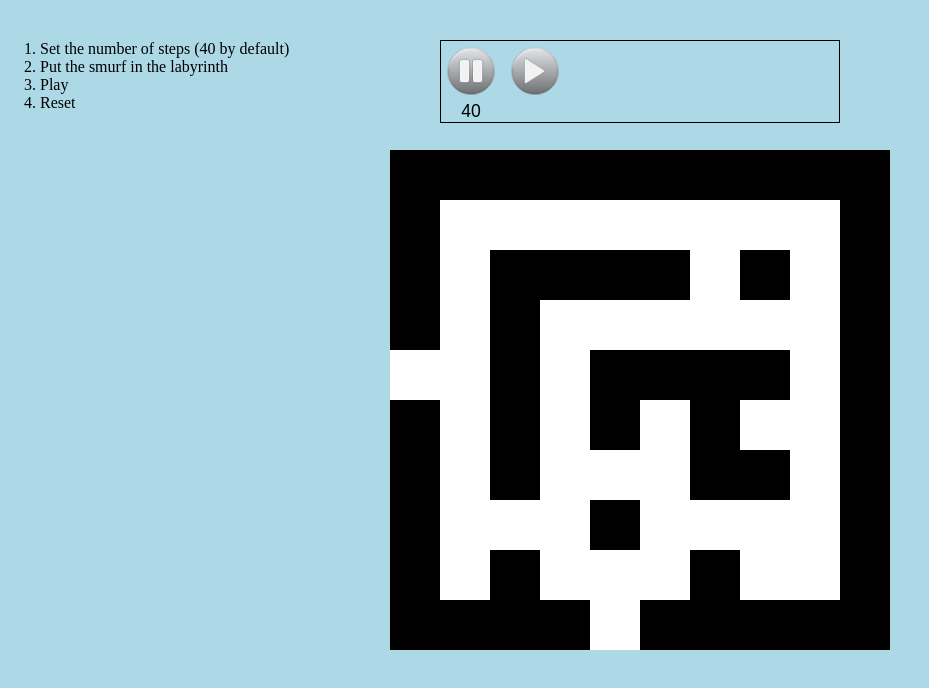
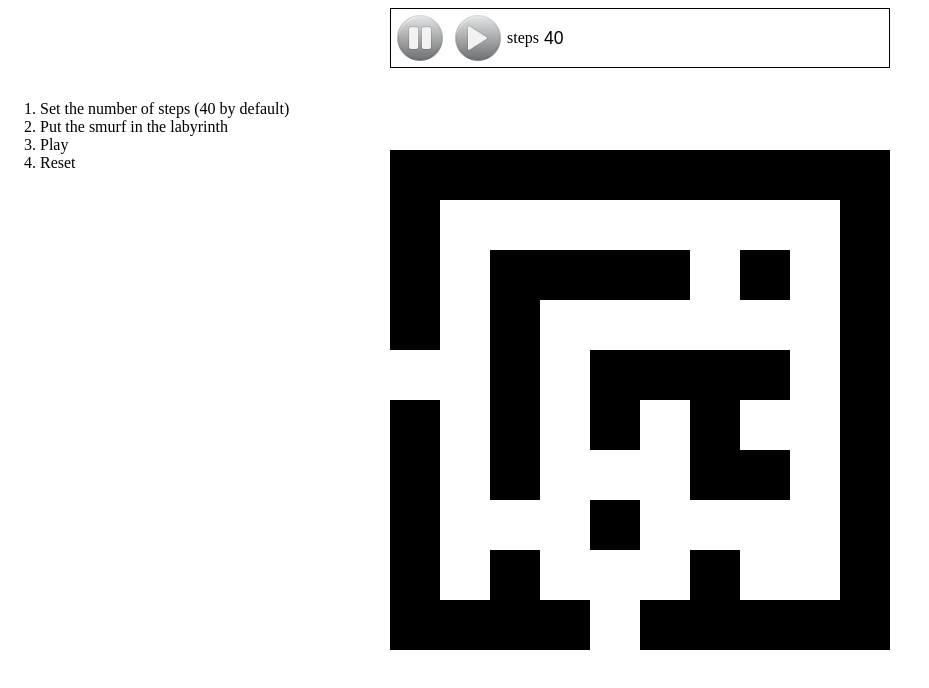
Before and after one commit to EnricoIsola/Labyrinth, a plain HTML site: page index.html in a window 1280 px wide. Shown: the whole page, without its empty margins (0-929 px from the left). Drawn offline with nearby package versions, Linux system fonts and the light colour scheme; files whose address does not match are found by name.

Commit message:
secondo upload

```diff
--- a/index.html
+++ b/index.html
@@ -24,14 +24,11 @@
 
         </div>
         <div class="display">
-            <div class="pulsanti">
                 <img src="img/pause.png" onclick="location.reload();" alt="">
                 <img src="img/play.png" onclick="principale();"" alt="">
-            </div>
-            <div class="caselle">
+                <div>steps</div>
                 <input type="text" id="impostaPassi" value="40">
                 <input type="text" id="warning">
-            </div>
         </div>
 
         <!--<script src="app.js"></script>-->
--- a/style.css
+++ b/style.css
@@ -16,12 +16,14 @@
     clear: both;
 }
 
-body {
-    background-color: #add8e6;
+
+html, body {
+    height: 100%;
+    width: 100%;
 }
 
 ol {
-    margin-top: 40px;
+    margin-top: 100px;
     margin-left: 40px;
 }
 
@@ -69,29 +71,30 @@ ol {
 .display{
     position: absolute;
     left: 50%;
-    top: 5%;
+    top: 1%;
     transform: translateX(-50%);
-    width: 400px;
+    width: 500px;
 
     border: 1px solid black;
 }
 
-.pulsanti{
+.display{
     height: 60px;
+    width: 500px;
+    display: flex;
+    align-items: center;
 }
 
-.pulsanti img{
+.display img{
     max-width: 100%;
     max-height:100%
 }
 
-.pulsanti img:hover{
+.display img:hover{
     cursor: pointer;
 }
 
-.caselle input{
-   font-size: 1.1em;
-}
+
 
 #warning, #impostaPassi{
     border: none;
@@ -99,12 +102,17 @@ ol {
 }
 
 #impostaPassi{
-    width: 60px;
-    text-align: center;
+    width: 50px;
+    text-align: left;
+    font-size: 1.1em;
+    margin-left: 5px;
 }
 
 #warning{
     width: 300px;
     color: blue;
+    margin-left: 5px;
+    font-size: 1em;
+
 
 }
```
